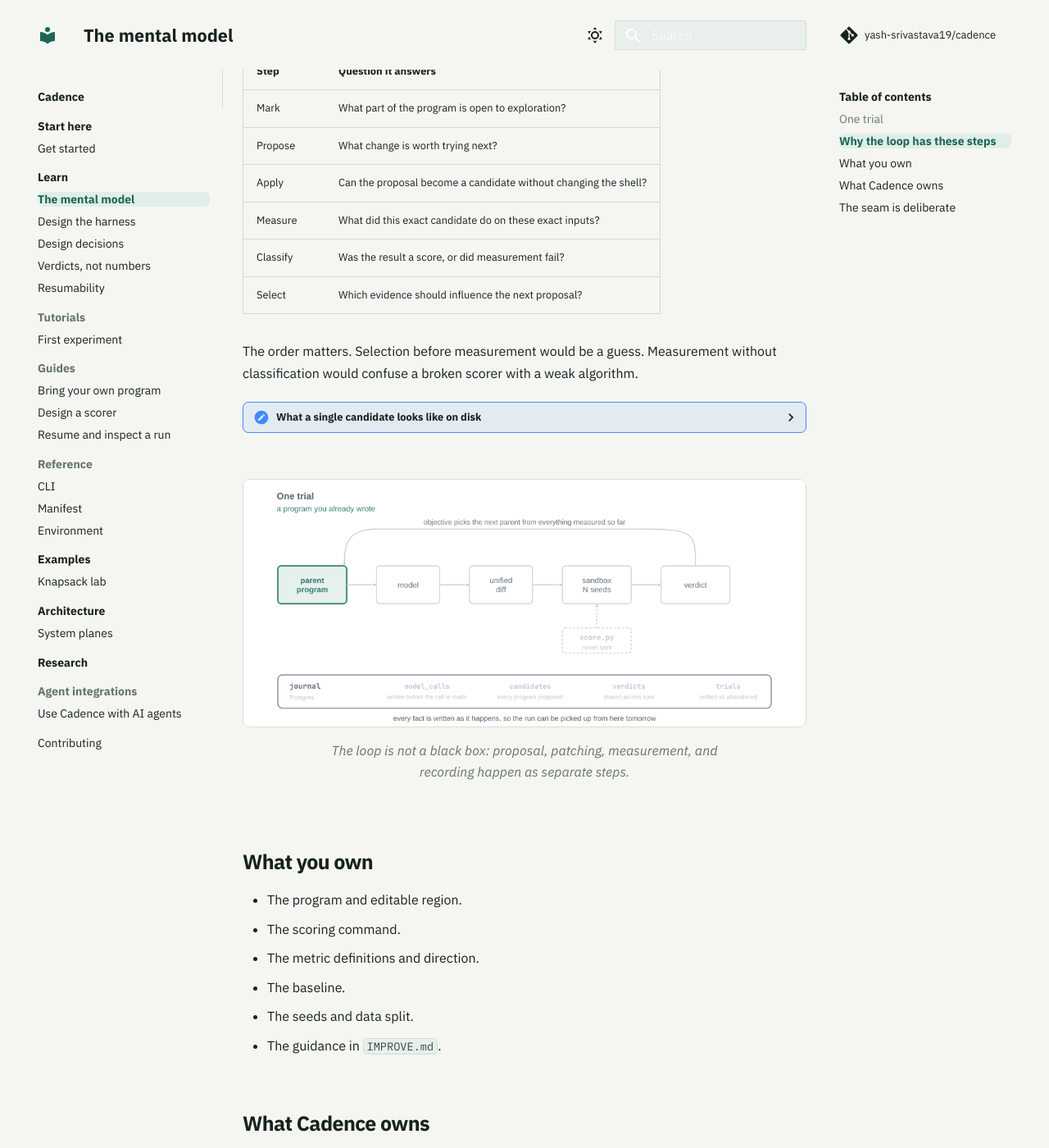
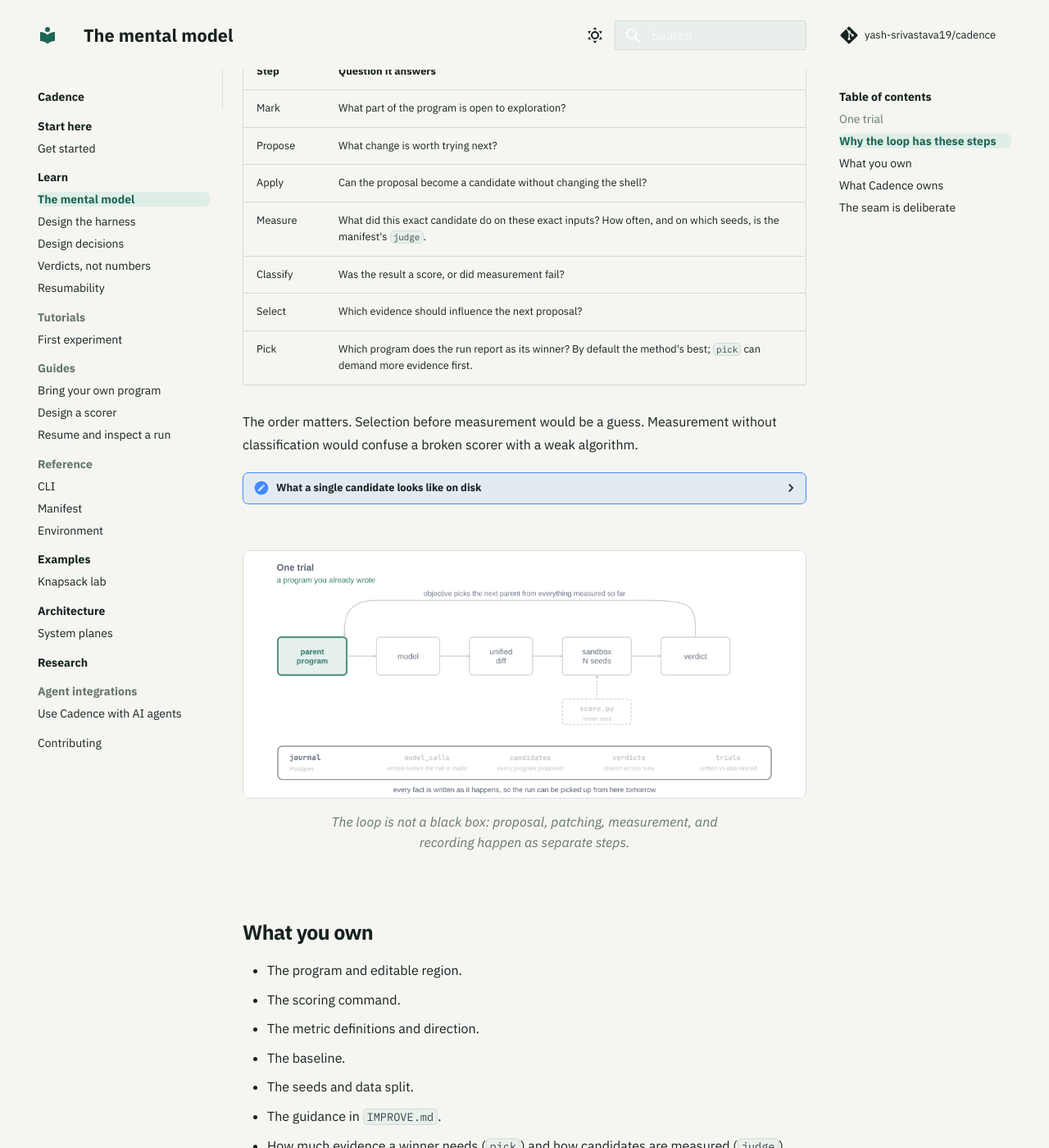
Before and after one commit to yash-srivastava19/cadence, an MkDocs documentation site: the page built from docs/concepts/mental-model.md, in a window 1280 px wide and 1400 px high, scrolled down 815 px. Shown: the whole window at 82% size. Built offline with MkDocs 1.6.1 and Material for MkDocs 9.7.7, drawn with Linux system fonts in a browser that asks for light colours; comment, search, counter and statistics services are not loaded; some of the changed text lies outside the part shown.

Commit message:
docs: judge and pick in the mental model, CLI reference and agent skill
The mental model's step table had no step for how a candidate is measured
or which program is reported; it now names judge and pick. The CLI
reference said `apply` writes "the best program" and did not say what
`evidence` in run output means. The agent skill now asks how noisy the
score is and recommends `pick: confirm` (and `judge: cascade` for slow
scorers), with a rule that the best of many noisy measurements is partly
luck. The README said `db upgrade` is needed once per database; it is
needed after any cadence upgrade that adds a migration, as this stack does.

Claude-Session: https://claude.ai/code/session_014tDjhZwU64z2irm5gtkM7X

```diff
--- a/docs/concepts/mental-model.md
+++ b/docs/concepts/mental-model.md
@@ -30,9 +30,10 @@ The candidate does not see or rewrite the scoring command. The scoring command d
 | Mark | What part of the program is open to exploration? |
 | Propose | What change is worth trying next? |
 | Apply | Can the proposal become a candidate without changing the shell? |
-| Measure | What did this exact candidate do on these exact inputs? |
+| Measure | What did this exact candidate do on these exact inputs? How often, and on which seeds, is the manifest's `judge`. |
 | Classify | Was the result a score, or did measurement fail? |
 | Select | Which evidence should influence the next proposal? |
+| Pick | Which program does the run report as its winner? By default the method's best; `pick` can demand more evidence first. |
 
 The order matters. Selection before measurement would be a guess. Measurement without classification would confuse a broken scorer with a weak algorithm.
 
@@ -64,6 +65,7 @@ Cadence runs the scoring command in this temporary directory with the declared s
 - The baseline.
 - The seeds and data split.
 - The guidance in `IMPROVE.md`.
+- How much evidence a winner needs (`pick`) and how candidates are measured (`judge`), when the defaults do not fit.
 
 ## What Cadence owns
 
@@ -72,6 +74,7 @@ Cadence runs the scoring command in this temporary directory with the declared s
 - Running the candidate in the sandbox.
 - Classifying the result as a verdict.
 - Selecting parents and tracking lineage.
+- Recording every measurement a `judge` or `pick` asks for, and stopping the run if the scorer reports a fault of its own.
 - Recording enough history to inspect and resume the run.
 
 ## The seam is deliberate
```
Also changed, not shown: README.md (+1 -1 lines), docs/reference/cli.md (+3 -1 lines), plugins/cadence/skills/cadence/SKILL.md (+6 -4 lines), docs/.well-known/skills/index.json.
